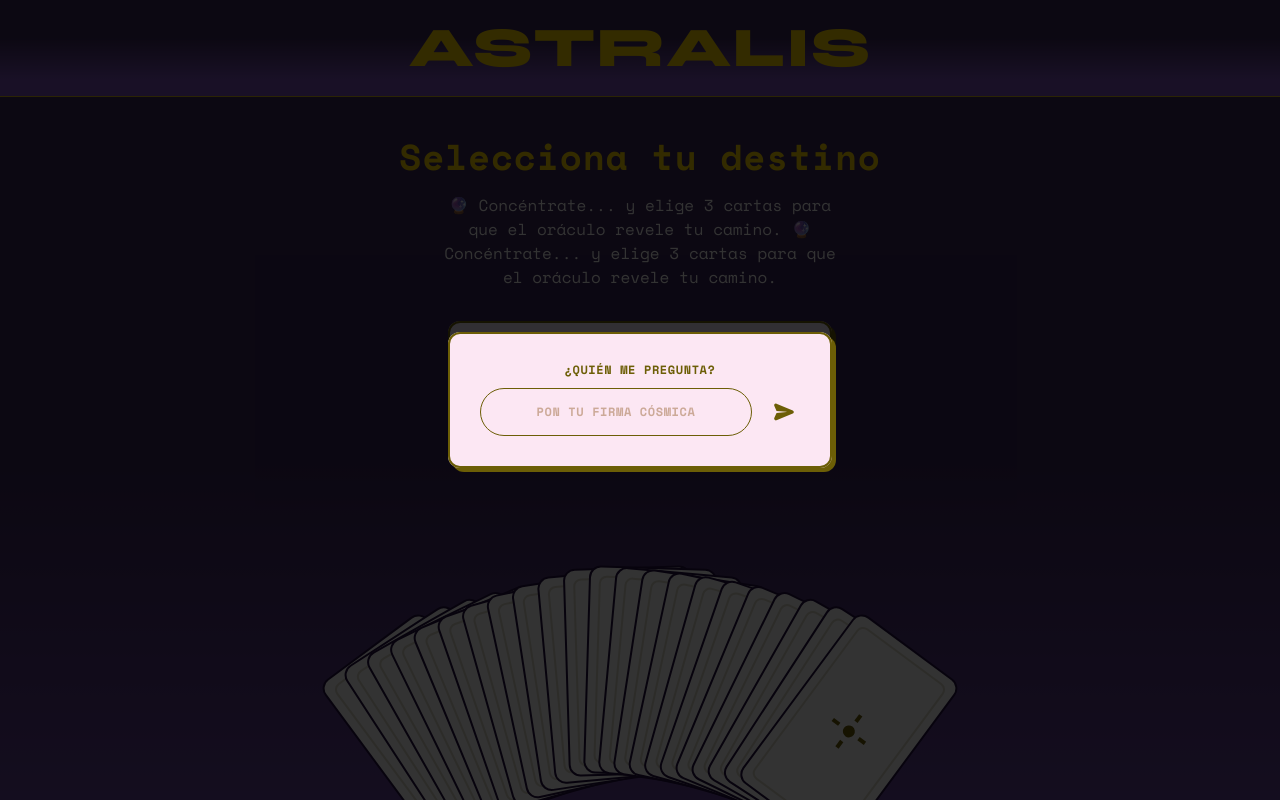
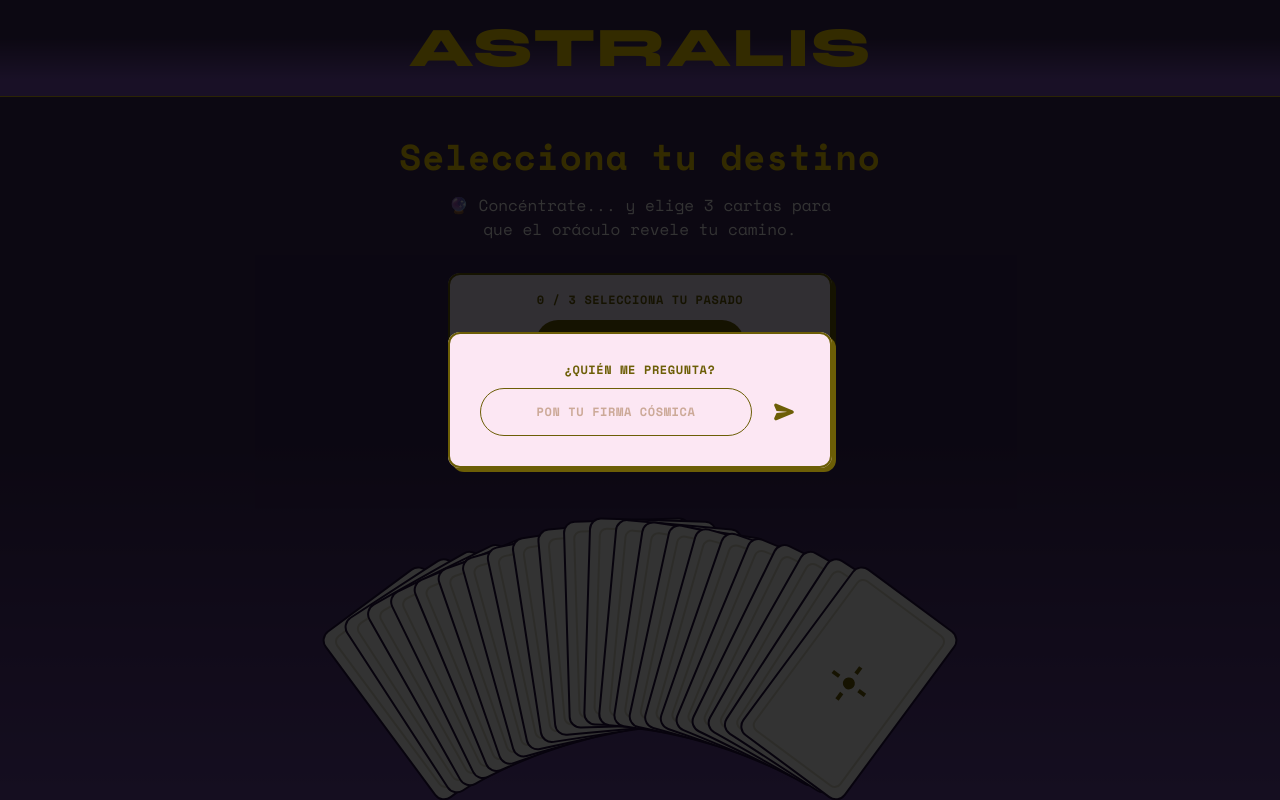
Before and after one commit to TAROT-Equipo3/tarot_project, a React (Vite) app: page / in a window 1280 px wide. Shown: the top 800 px of the page. Built offline with nearby package versions, Linux system fonts and the light colour scheme.

Commit message:
fix html error

```diff
--- a/src/pages/Home.jsx
+++ b/src/pages/Home.jsx
@@ -49,8 +49,6 @@ function Home() {
             <p className="text-sm md:text-base font-mono max-w-[280px] md:max-w-[400px] text-white">
               🔮 Concéntrate... y elige 3 cartas para que el oráculo revele tu
               camino.
-              🔮 Concéntrate... y elige 3 cartas para que el oráculo revele tu
-              camino.
             </p>
           </section>
 
```
